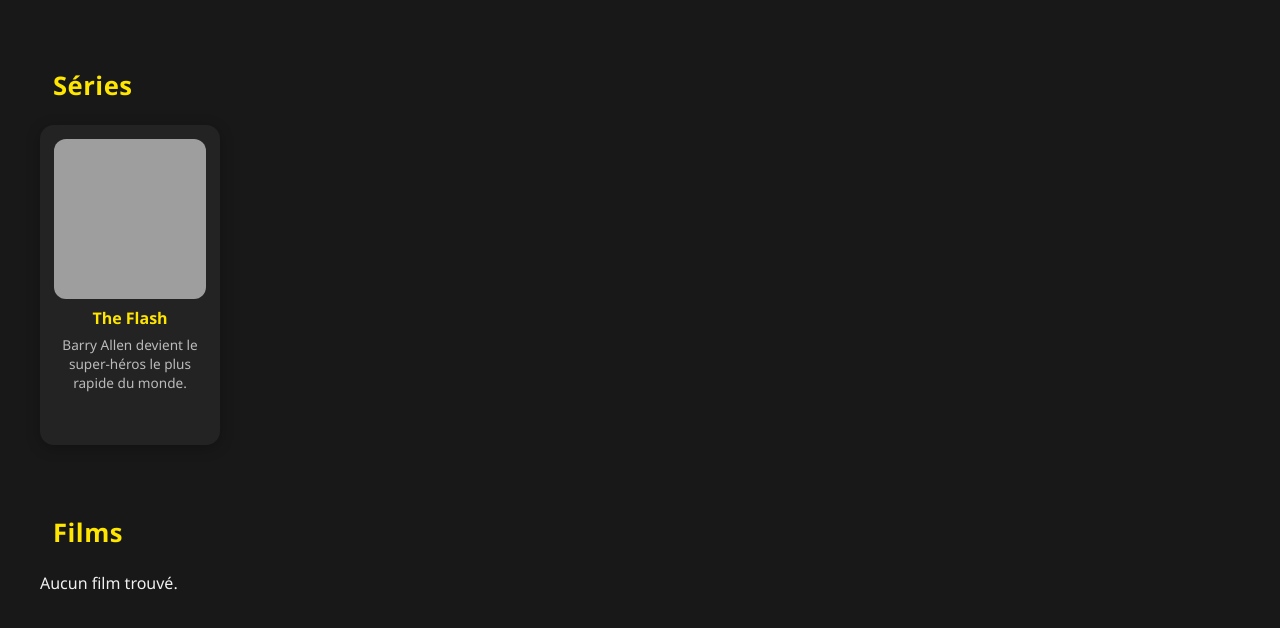
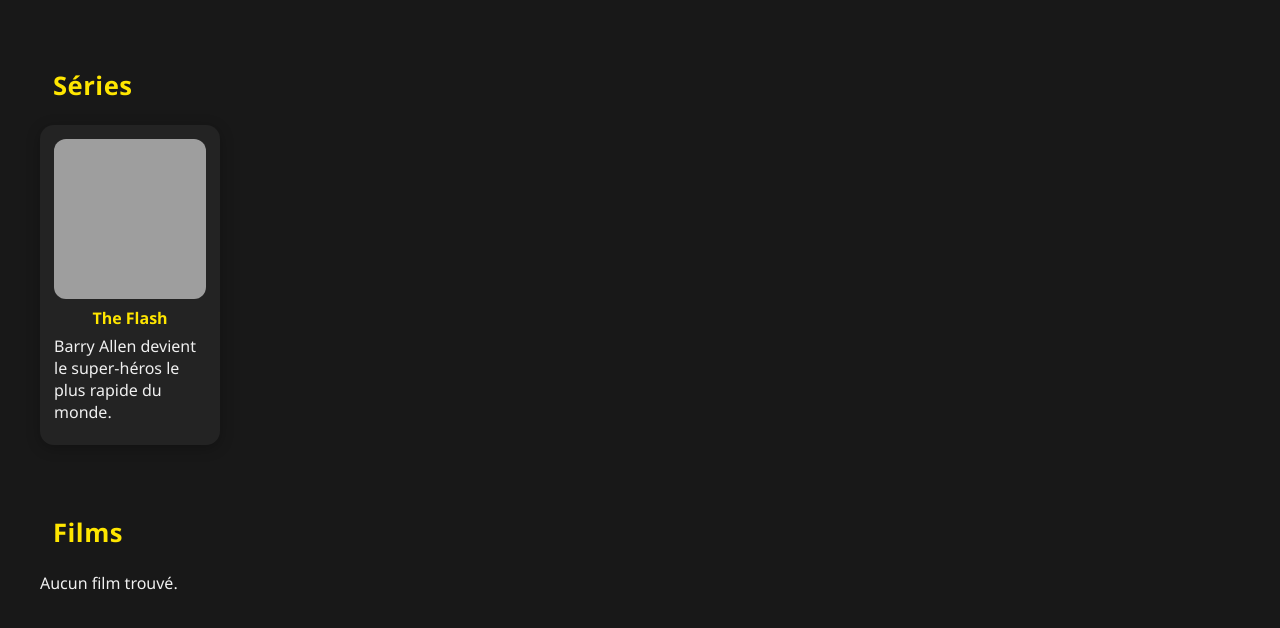
Before and after one commit to Sigma5475/streamlab, a website: page public/index.html in a window 1280 px wide. Shown: the part 86-714 px from the top of the page. Drawn offline with Linux system fonts and the light colour scheme; grey boxes are pictures that could not be loaded.

Commit message:
Update style.css

```diff
--- a/public/style.css
+++ b/public/style.css
@@ -109,12 +109,6 @@ section {
   font-weight: 600;
   margin-bottom: 6px;
   color: #ffe600;
-  text-align: center;
-}
-
-.meta {
-  font-size: .85em;
-  color: #bbb;
   text-align: center;
 }
 
```
